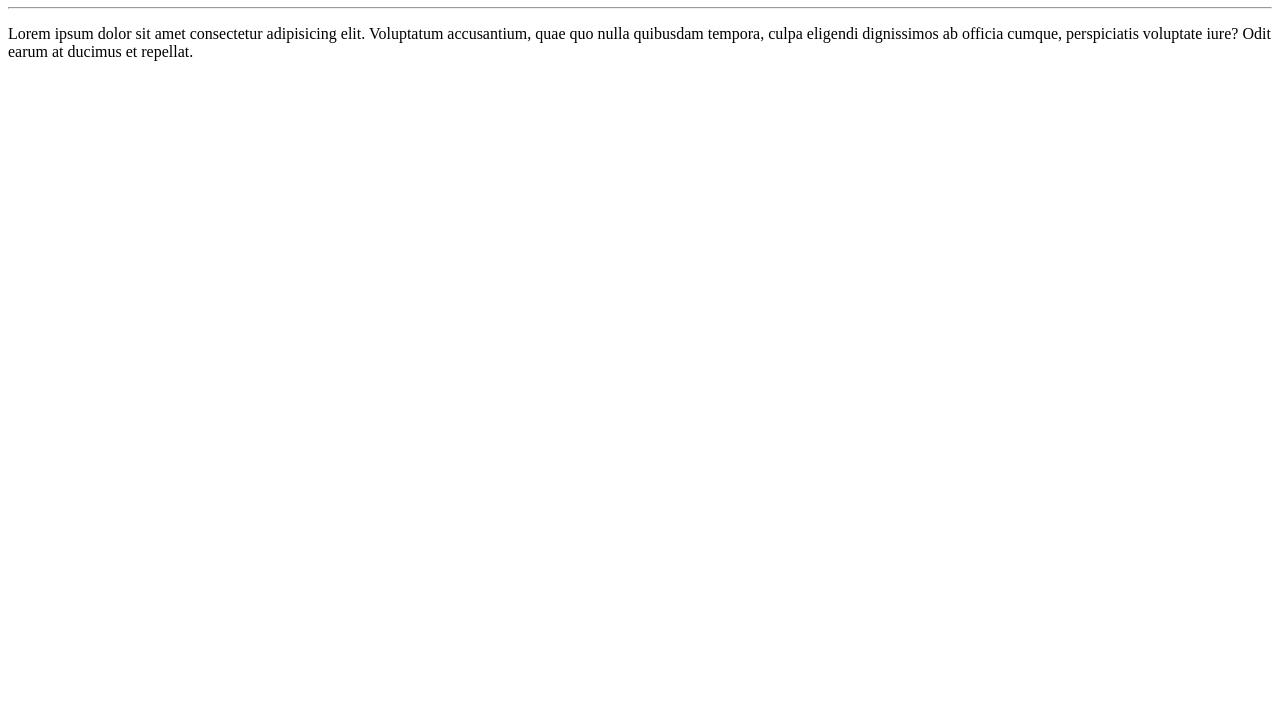
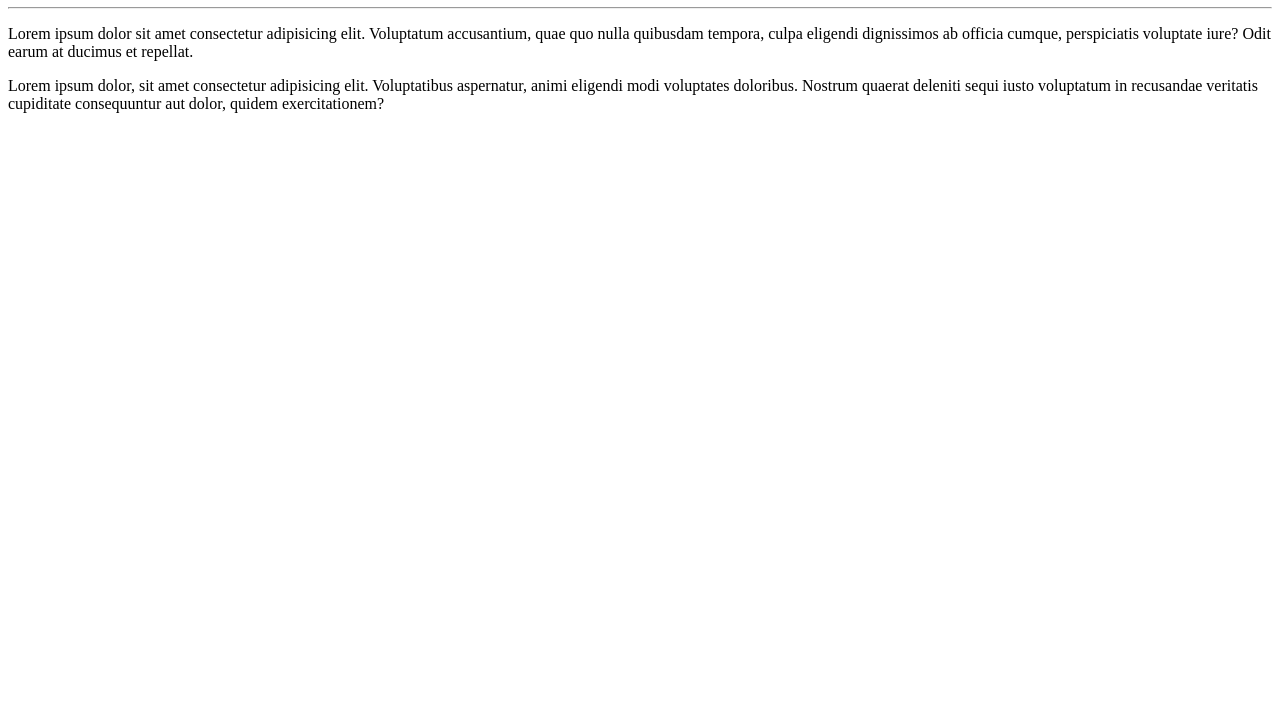
Before and after one commit to MarinhoAnthony2/ola-mundo, a plain HTML site: page site-exemplo/index.html in a window 1280 px wide. Shown: the part 73-800 px from the top of the page. Drawn offline with Linux system fonts and the light colour scheme.

Commit message:
atualizei index

```diff
--- a/site-exemplo/index.html
+++ b/site-exemplo/index.html
@@ -9,5 +9,6 @@
     <h1>olá, mundo!</h1>
     <hr>
     <p>Lorem ipsum dolor sit amet consectetur adipisicing elit. Voluptatum accusantium, quae quo nulla quibusdam tempora, culpa eligendi dignissimos ab officia cumque, perspiciatis voluptate iure? Odit earum at ducimus et repellat.</p>
+    <p>Lorem ipsum dolor, sit amet consectetur adipisicing elit. Voluptatibus aspernatur, animi eligendi modi voluptates doloribus. Nostrum quaerat deleniti sequi iusto voluptatum in recusandae veritatis cupiditate consequuntur aut dolor, quidem exercitationem?</p>
 </body>
 </html>
```
